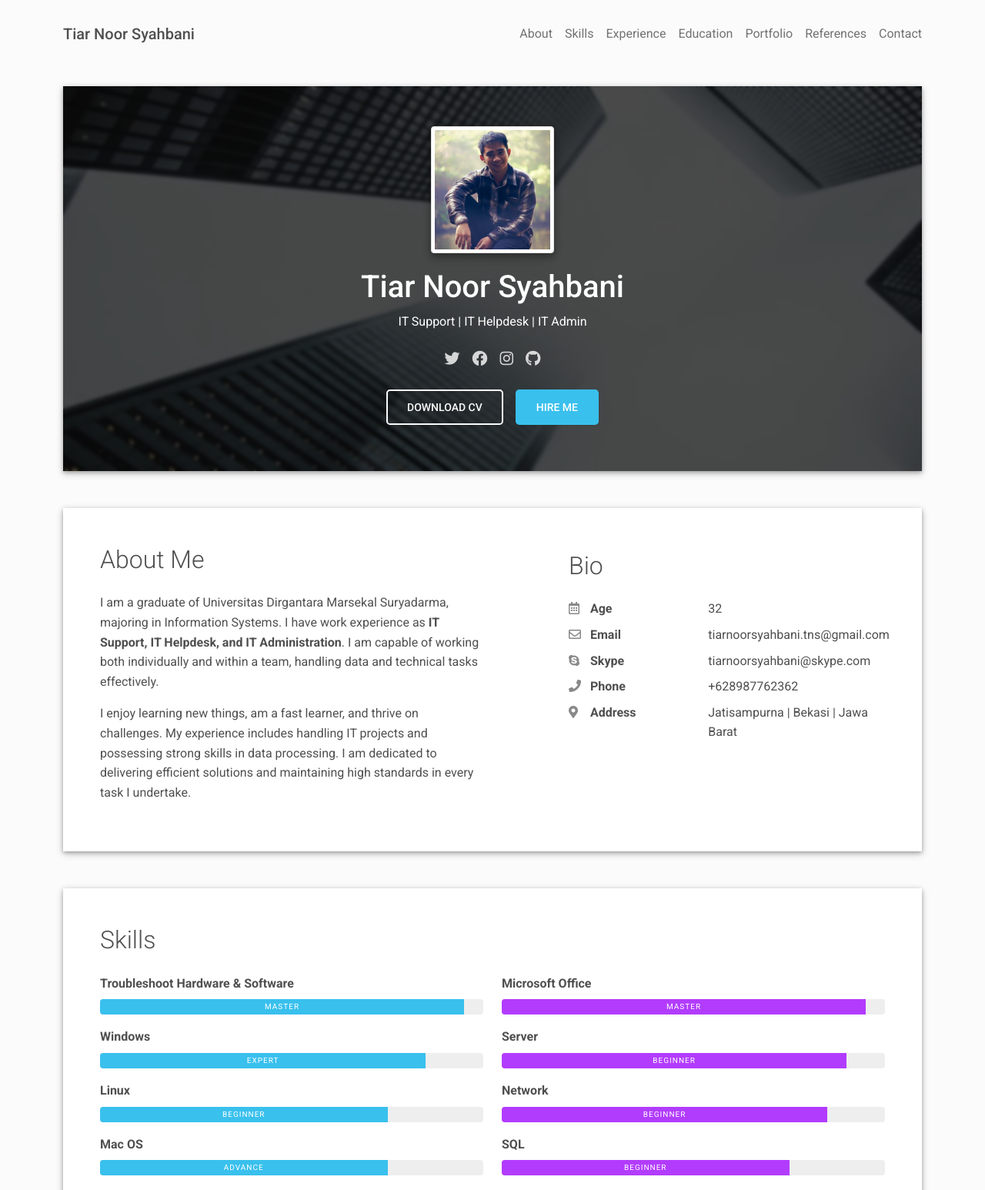
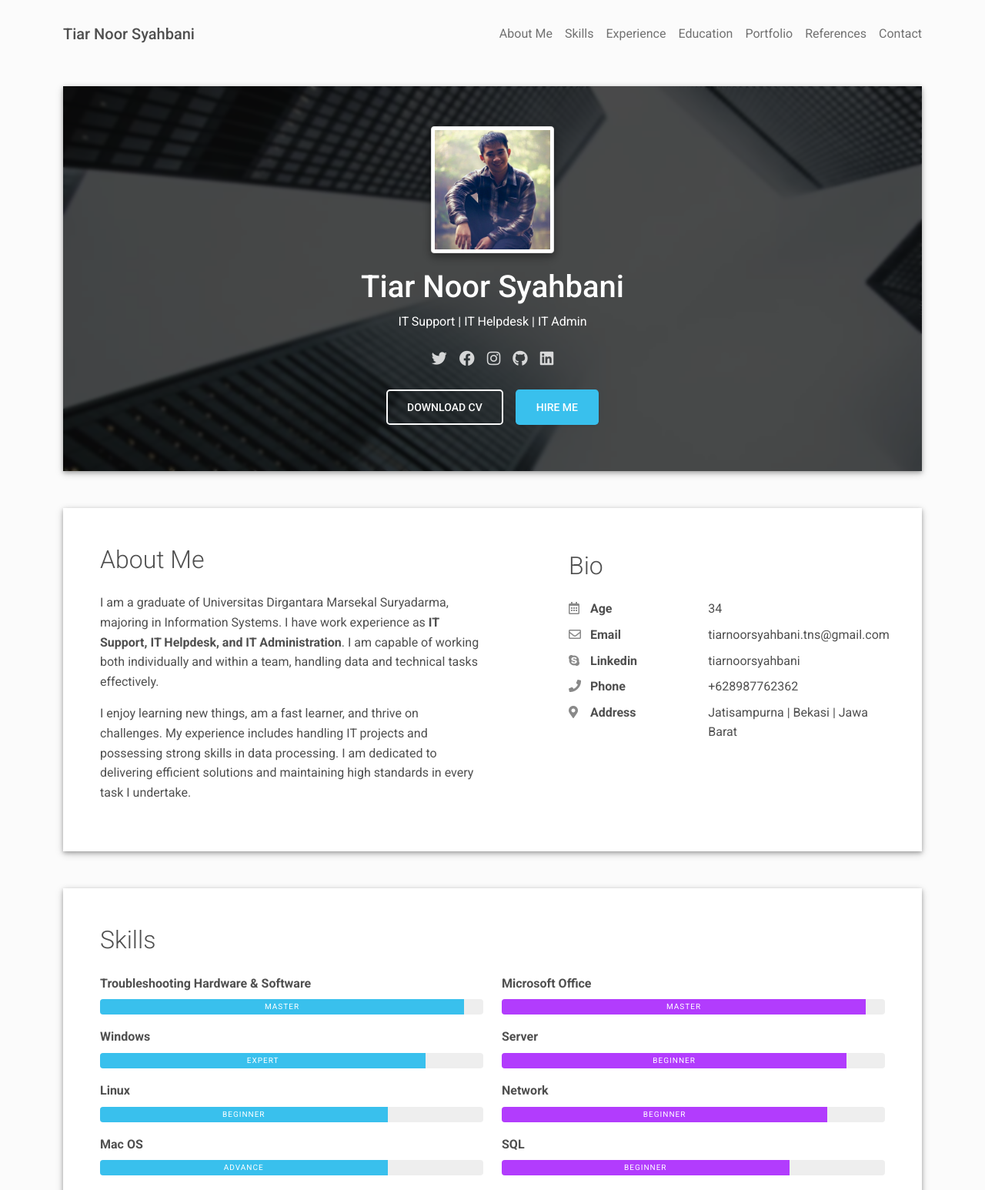
Before and after one commit to tiarns/tiarns.github.io, a plain HTML site: page index.html in a window 1280 px wide. Shown: the top 1546 px of the page at 77% size. Drawn offline with Linux system fonts and the light colour scheme.

Commit message:
Update index.html

```diff
--- a/index.html
+++ b/index.html
@@ -32,7 +32,7 @@
           <div class="site-nav">
             <nav role="navigation">
               <ul class="nav justify-content-center">
-                <li class="nav-item"><a class="nav-link" href="#about" title="About"><span class="menu-title">About</span></a>
+                <li class="nav-item"><a class="nav-link" href="#about" title="About"><span class="menu-title">About Me</span></a>
                 </li>
                 <li class="nav-item"><a class="nav-link" href="#skills" title="Skills"><span class="menu-title">Skills</span></a>
                 </li>
@@ -76,6 +76,7 @@
                     <li class="nav-item"><a class="nav-link" href="https://www.instagram.com/tiarnoorsyahbani" title="Instagram"><i class="fab fa-instagram"></i><span class="menu-title sr-only">Instagram</span></a>
                     </li>
                     <li class="nav-item"><a class="nav-link" href="https://github.com/tiarns" title="Github"><i class="fab fa-github"></i><span class="menu-title sr-only">Github</span></a>
+                    <li class="nav-item"><a class="nav-link" href="https://www.linkedin.com/in/tiarnoorsyahbani/" title="LinkedIn"><i class="fab fa-linkedin"></i><span class="menu-title sr-only">LinkedIn</span></a></li>
                     </li>
                   </ul>
                 </nav>
@@ -110,7 +111,7 @@
               <div class="pb-2 fw-bolder"><i class="far fa-calendar-alt pe-2 text-muted" style="width:24px;opacity:0.85;"></i> Age</div>
             </div>
             <div class="col-sm-7">
-              <div class="pb-2">32</div>
+              <div class="pb-2">34</div>
             </div>
             <div class="col-sm-5">
               <div class="pb-2 fw-bolder"><i class="far fa-envelope pe-2 text-muted" style="width:24px;opacity:0.85;"></i> Email</div>
@@ -119,10 +120,10 @@
               <div class="pb-2">tiarnoorsyahbani.tns@gmail.com</div>
             </div>
             <div class="col-sm-5">
-              <div class="pb-2 fw-bolder"><i class="fab fa-skype pe-2 text-muted" style="width:24px;opacity:0.85;"></i> Skype</div>
+              <div class="pb-2 fw-bolder"><i class="fab fa-skype pe-2 text-muted" style="width:24px;opacity:0.85;"></i> Linkedin</div>
             </div>
             <div class="col-sm-7">
-              <div class="pb-2">tiarnoorsyahbani@skype.com</div>
+              <div class="pb-2">tiarnoorsyahbani</div>
             </div>
             <div class="col-sm-5">
               <div class="pb-2 fw-bolder"><i class="fas fa-phone pe-2 text-muted" style="width:24px;opacity:0.85;"></i> Phone</div>
@@ -146,7 +147,7 @@
       <h2 class="h2 fw-light mb-4">Skills</h2>
       <div class="row">
         <div class="col-md-6">
-          <div class="mb-3"><span class="fw-bolder">Troubleshoot Hardware & Software</span>
+          <div class="mb-3"><span class="fw-bolder">Troubleshooting Hardware & Software</span>
             <div class="progress my-2 rounded" style="height: 20px">
               <div class="progress-bar bg-info" role="progressbar" data-aos="zoom-in-right" data-aos-delay="100" data-aos-anchor=".skills-section" style="width: 95%;" aria-valuenow="95" aria-valuemin="0" aria-valuemax="100">Master</div>
             </div>
@@ -302,7 +303,7 @@
       <div class="timeline">
         <div class="timeline-card timeline-card-success" data-aos="fade-in" data-aos-delay="0">
           <div class="timeline-head px-4 pt-3">
-            <div class="h5">Sistem Informasi <span class="text-muted h6">Universitas Dirgantara Marsekal Suryadarma</span>          </div>
+            <div class="h5">Information Systems <span class="text-muted h6">Universitas Dirgantara Marsekal Suryadarma</span>          </div>
           </div>
           <div class="timeline-body px-4 pb-4">
             <div class="text-muted text-small mb-3">2016 - 2019</div>
@@ -311,7 +312,7 @@
         </div>
         <div class="timeline-card timeline-card-success" data-aos="fade-in" data-aos-delay="200">
           <div class="timeline-head px-4 pt-3">
-            <div class="h5">Manajemen Informatika <span class="text-muted h6">Akademi Teknik Informatika Tunas Bangsa</span>          </div>
+            <div class="h5">Information Management <span class="text-muted h6">Akademi Teknik Informatika Tunas Bangsa</span>          </div>
           </div>
           <div class="timeline-body px-4 pb-4">
             <div class="text-muted text-small mb-3">2011 - 2014</div>
```
